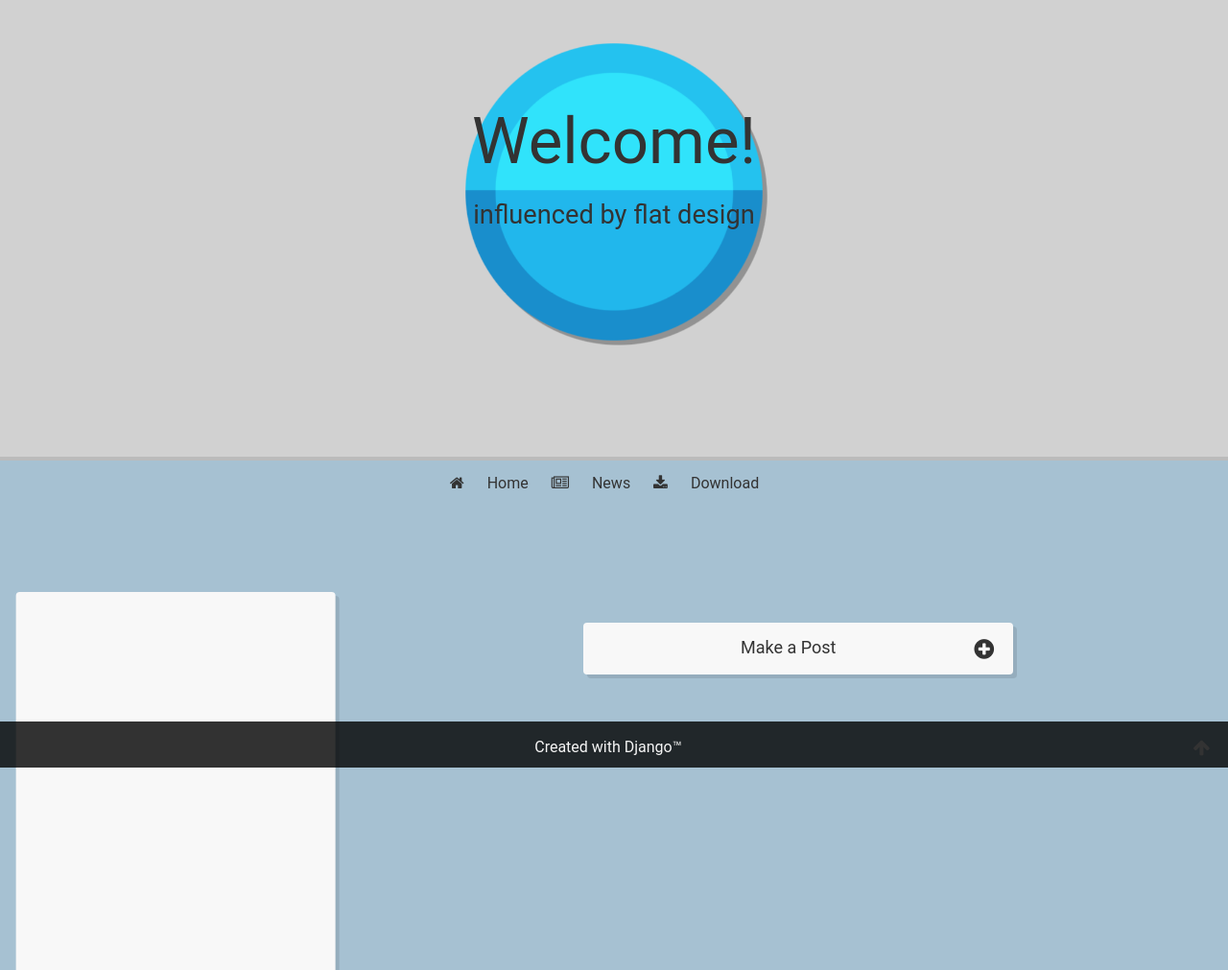
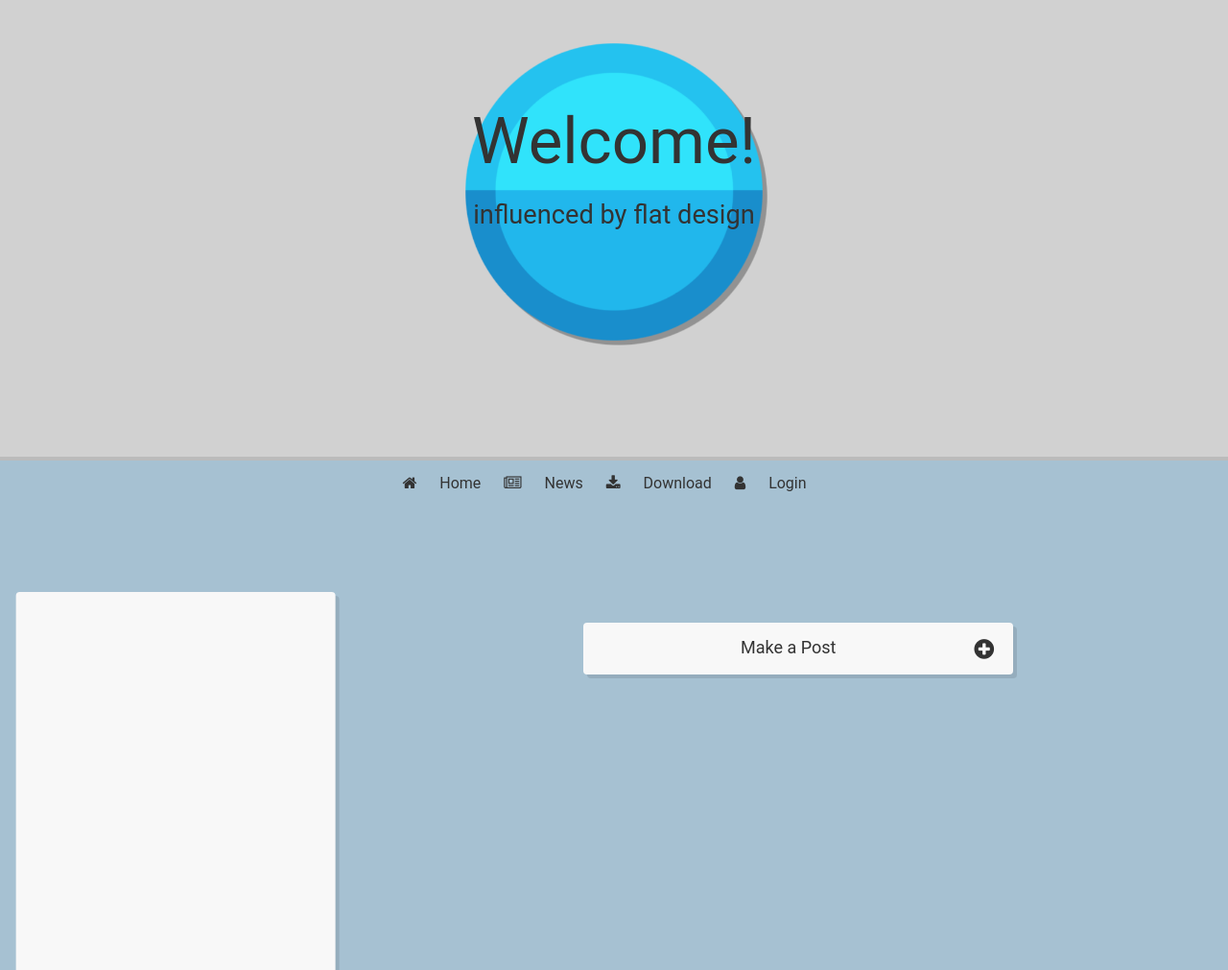
Before and after one commit to MithridatesEupator/blog, a Django app: page / in a window 1280 px wide. Shown: the top 1011 px of the page at 96% size. Run offline with Django 3.2, Linux system fonts and the light colour scheme; data that the repository does not hold is empty; some libraries are stand-ins or nearby versions.

Commit message:
minor updates

```diff
--- a/blog/static/blog/main.js
+++ b/blog/static/blog/main.js
@@ -13,10 +13,10 @@ for (var i = 0; i < accordion.length; i++) {
     }
 }
 
-var upButton = document.getElementById("up-button");
+/* var upButton = document.getElementById("up-button");
 upButton.onclick = function () {
     window.scrollTo(0,0);
-}
+} */
 
 /*var btn = document.getElementById("accordion");
 
--- a/blog/static/blog/style.css
+++ b/blog/static/blog/style.css
@@ -128,9 +128,8 @@ h1 {
 }
 
 .line {
-    background-color: black;
+    background-color: #5a6274;
     height: 2px;
-    margin: 0px 5%;
 }
 
 .button {
@@ -201,7 +200,6 @@ h1 {
     height: 6%;
     width: 100%;
     position: fixed;
-    width: 100%;
     bottom: 0%;
     opacity: .8
 }
@@ -255,7 +253,7 @@ textarea {
     width: 1em;
 }
 
-a {
+.navbar a {
     text-decoration: none;
     font-family: "Roboto", sans-serif;
     font-size: 100%;
@@ -280,13 +278,13 @@ a {
 }
 
 .navbar {
-    width:104%;
     overflow-x: hidden;
     background-color: #a6c1d2;
     position: sticky;
     width: 100%;
     z-index: 800;
     transition-duration: .6s;
+    border-bottom: 1px #
 }
 
 .commentBox {
@@ -464,19 +462,23 @@ button.accordion.status-open::after {
     font-size: 120%;
     float: right;
     margin-right: 1%;
-    outline:0;
+    outline: 0;
+    position: fixed;
 }
 
 .comment-box {
-    background-color: #d6ebf5;
-    border-radius: 4px;
-    box-shadow: 4px 4px 0px rgba(0, 0, 0, 0.1);
+    border-left: 4px solid #5a6274;
     margin: 0 2%;
-    padding: .1% 0;
 }
 
 .highlight {
     margin: 6% 0;
+    font-family: "Roboto", sans-serif;
+    color: #333;
+    margin: 2% 2%;
+    z-index: 100;
+    text-decoration: none;
+    display: block;
 }
 
 .highlight::before {
@@ -487,7 +489,7 @@ button.accordion.status-open::after {
 
 .like-box {
     font-family: "Roboto", sans-serif;
-    margin: 1% 2%;
+    margin: 2% 2%;
     color: #333;
 }
 
@@ -499,6 +501,7 @@ button.accordion.status-open::after {
     border: 2px solid #b9c3cb;
     border-radius: 3px;
     margin: .7%;
+    text-decoration: none;
 }
 
 .up-vote-button:after {
@@ -509,16 +512,6 @@ button.accordion.status-open::after {
 
 .up-vote-button:hover {
     background-color: #b5ebff;
-    transition-duration: .5s;
-}
-
-#up-button::after {
-    color: #333;
-    content: "\f062";
-}
-
-#up-button:hover {
-    color: #fff;
     transition-duration: .5s;
 }
 
@@ -540,6 +533,47 @@ button.accordion.status-open::after {
     content: "\f019";
 }
 
+#log-in {
+    display: inline-block;
+    color: #fff;
+
+    transition: all 0.5s;
+    cursor: pointer;
+    margin: 0;
+}
+
+#log-in::before {
+    color: #333;
+    font-family: "fontawesome";
+    content: "\f007";
+}
+
+#log-in span {
+    cursor: pointer;
+    display: inline-block;
+    position: relative;
+    transition: 0.5s;
+}
+
+#log-in span::after {
+    font-family: "fontawesome";
+    content: '\f061';
+    position: absolute;
+    opacity: 0;
+    top: 40%;
+    right: -100%;
+    transition: 0.5s;
+}
+
+#log-in:hover span {
+    border-bottom: 4px solid transparent;
+}
+
+#log-in:hover span::after {
+    opacity: 1;
+    right: -10%;
+}
+
 @-webkit-keyframes blur-fade-in {
     from {filter: blur(4px);}
     to {filter: blur(0px);}
--- a/blog/templates/blog/main.html
+++ b/blog/templates/blog/main.html
@@ -43,15 +43,20 @@
                     Download
                 </span>
             </a>
+            <a href="#log-in" id="log-in">
+                <span>
+                    Login
+                </span>
+            </a>
         </div>
         <div class="navHolder">
         </div>
         <div class="side-left">
             {% for post in blog_post_list %}
                 {% if not post.post_delete_status %}
-                <p class="highlight">
+                <a href="{% url 'see_post' slug=post.post_url %}" class="highlight">
                     {{ post.title }}
-                </p>
+                </a>
                 {% endif %}
             {% endfor %}
         </div>
@@ -98,11 +103,7 @@
             </div>
         </div>
         </div>
-        <div class="transparentBar"></div>
-        <div class="bottomBar">
-            <a href="/admin" class='whiteFont'> Created with Django&#8482; </a>
-            <button id='up-button'></button>
-        </div>
+        <button id='up-button'></button>
     </div>
     <script src="{% static 'blog/main.js' %}"></script>
     <script>
```
Also changed, not shown: blog/models.py (+9 -0 lines), blog/templates/blog/individual_post.html (+4 -6 lines), blog/migrations/0028_auto_20180630_1905.py (added).
